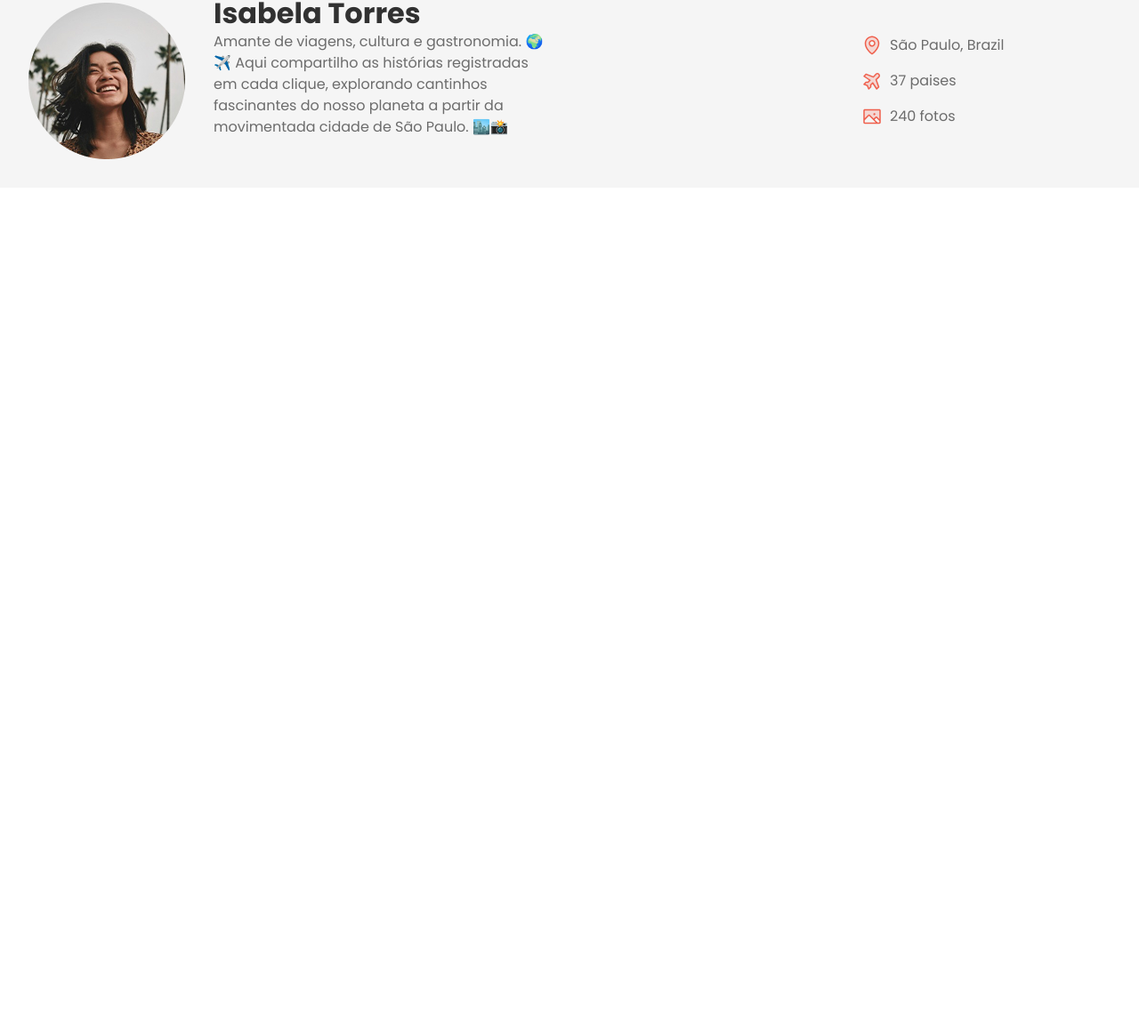
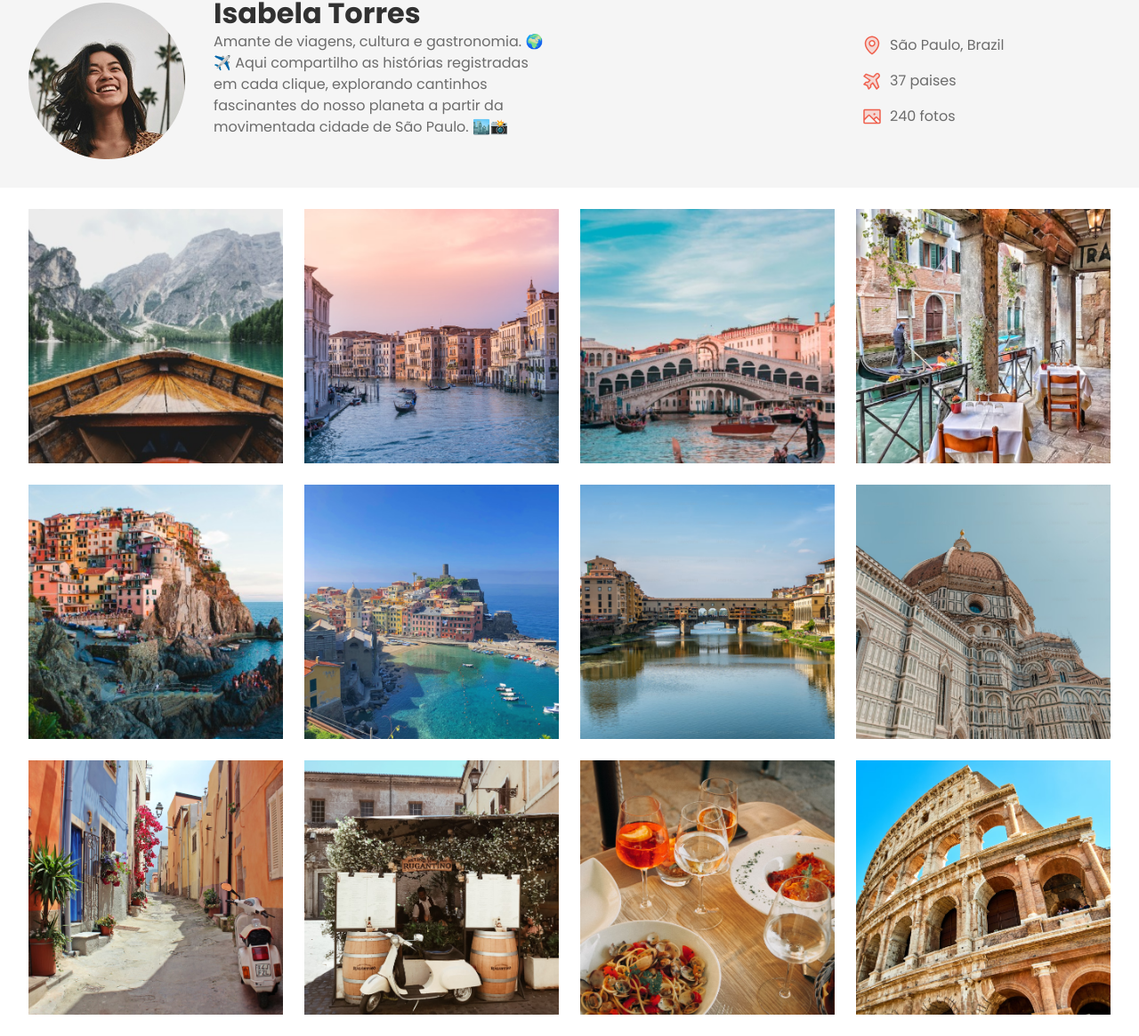
Before and after one commit to f4k3fun/projeto-travelgram, a plain HTML site: page index.html in a window 1280 px wide. Shown: the part 125-1290 px from the top of the page at 89% size. Before the commit the page ends 800 px from the top, so only its background shows below. Drawn offline with Linux system fonts and the light colour scheme.

Commit message:
main gallery

```diff
--- a/index.html
+++ b/index.html
@@ -70,6 +70,22 @@
       </div>
     </header>
     </div>
+
+    <main class="container">
+      <img src="./assets/images/Image 01.png" alt="...">
+      <img src="./assets/images/Image 02.png" alt="...">
+      <img src="./assets/images/Image 03.png" alt="...">
+      <img src="./assets/images/Image 04.png" alt="...">
+      <img src="./assets/images/Image 05.png" alt="...">
+      <img src="./assets/images/Image 06.png" alt="...">
+      <img src="./assets/images/Image 07.png" alt="...">
+      <img src="./assets/images/Image 08.png" alt="...">
+      <img src="./assets/images/Image 09.png" alt="...">
+      <img src="./assets/images/Image 10.png" alt="...">
+      <img src="./assets/images/Image 11.png" alt="...">
+      <img src="./assets/images/Image 12.png" alt="...">
+
+    </main>
   </body>
 
   </html>
--- a/styles/index.css
+++ b/styles/index.css
@@ -1,3 +1,4 @@
 @import url(./global.css);
 @import url(./nav.css);
 @import url(./header.css);
+@import url(./main.css);
--- /dev/null
+++ b/styles/main.css
@@ -0,0 +1,13 @@
+main {
+  display: flex;
+  flex-wrap: wrap;
+  justify-content: center;
+  gap: 24px;
+  padding-block: 24px;
+}
+
+main img {
+  width: 286px;
+  height: 286px;
+  object-fit: cover;
+}
```
